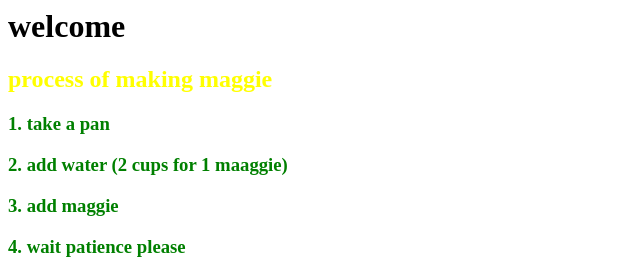
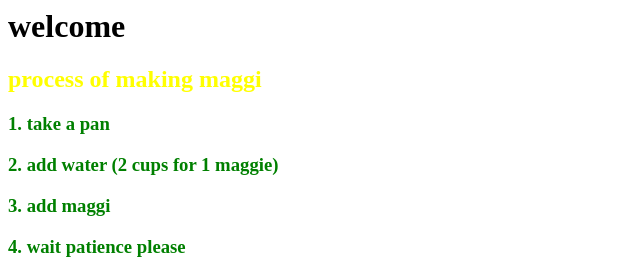
Before and after one commit to CREATIVE911/how-to-make-maggie, a plain HTML site: page index.html in a window 1280 px wide. Shown: the top 267 px of the page, 0-640 px from the left. Drawn offline with Linux system fonts and the light colour scheme.

Commit message:
Update index.html

```diff
--- a/index.html
+++ b/index.html
@@ -7,10 +7,10 @@
 </head>
 <body>
 <h1> welcome </h1>
-<h2 style="color:yellow;">process of making maggie</h2>
+<h2 style="color:yellow;">process of making maggi</h2>
 <h3>1. take a pan</h3>
-<h3>2. add water (2 cups for 1 maaggie)</h3>
-<h3>3. add maggie</h3>
+<h3>2. add water (2 cups for 1 maggie)</h3>
+<h3>3. add maggi</h3>
 <h3>4. wait patience please</h3>
 <h3>5. now take a look</h3>
 <h3>6. looking yellow ?</h3>
```
